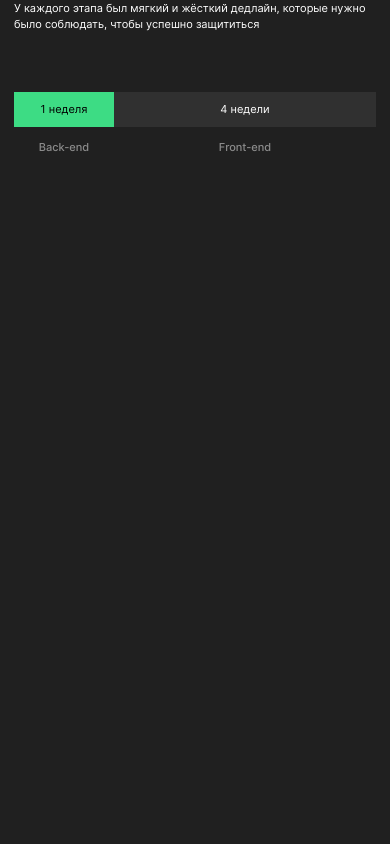
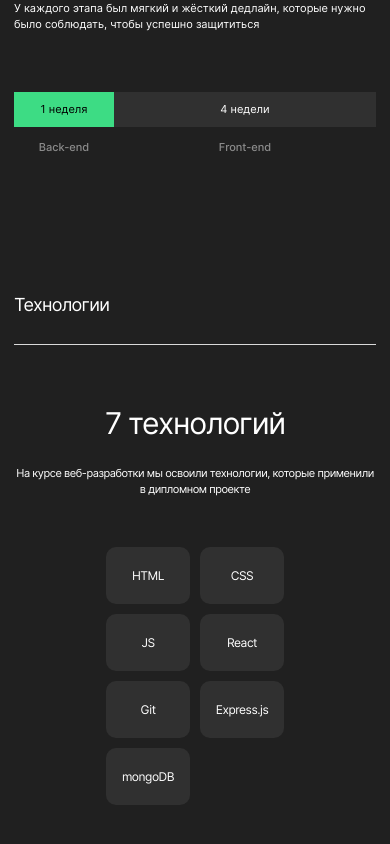
Before and after one commit to sasketeen/movies-explorer-frontend, a React (Create React App) app: page / in a window 390 px wide. Shown: the part 1055-1899 px from the top of the page. Before the commit the page ends 1279 px from the top, so only its background shows below. Built offline with nearby package versions, Linux system fonts and the light colour scheme.

Commit message:
feat: сверстал секцию технологий

```diff
--- a/src/assets/css/colors.css
+++ b/src/assets/css/colors.css
@@ -13,7 +13,7 @@
   --color-addition-lightGray4: #f8f8f8; /*1*/
 
   --color-addition-darkGray1: #2f2f2f;
-  --color-addition-darkGray2: #272727;
+  --color-addition-darkGray2: #272727; /*1*/
   --color-addition-darkGray3: #414141;
   --color-addition-darkGray4: #222222;
   --color-addition-darkGray5: #303030; /*1*/
--- a/src/pages/MainPage/MainPage.jsx
+++ b/src/pages/MainPage/MainPage.jsx
@@ -81,6 +81,23 @@ export default function MainPage () {
           </div>
         </div>
       </section>
+
+      <section className="technologies">
+        <div className="container section-container">
+          <h2 className="section-container__title">Технологии</h2>
+          <h3 className='technologies__subtitle'>7 технологий</h3>
+          <p className='technologies__paragraph'>На курсе веб-разработки мы освоили технологии, которые применили в дипломном проекте</p>
+          <ul className='technologies__list'>
+            <li className='technologies__list-item'>HTML</li>
+            <li className='technologies__list-item'>CSS</li>
+            <li className='technologies__list-item'>JS</li>
+            <li className='technologies__list-item'>React</li>
+            <li className='technologies__list-item'>Git</li>
+            <li className='technologies__list-item'>Express.js</li>
+            <li className='technologies__list-item'>mongoDB</li>
+          </ul>
+        </div>
+      </section>
     </>
   );
 }
--- a/src/pages/MainPage/MainPage.scss
+++ b/src/pages/MainPage/MainPage.scss
@@ -266,3 +266,111 @@
     }
   }
 }
+
+.technologies {
+  background-color: var(--color-addition-darkGray2);
+
+  @media screen and (max-width: 420px) {
+    background-color: unset;
+  }
+
+  &__subtitle {
+    margin: 80px 0 0;
+
+    font-weight: 400;
+    font-size: 50px;
+    line-height: 58px;
+
+    text-align: center;
+    letter-spacing: -0.04em;
+
+
+    @media screen and (max-width: 768px) {
+      font-size: calc(30px + 20 * ((100vw - 420px) / (768 - 420)));
+      line-height: calc(36px + 22 * ((100vw - 420px) / (768 - 420)));
+    }
+
+    @media screen and (max-width: 420px) {
+      margin-top: 60px;
+      font-size: 30px;
+      line-height: 36px;
+    }
+  }
+
+  &__paragraph {
+    margin: 26px auto 0;
+    max-width: 460px;
+
+    font-weight: 400;
+    font-size: 14px;
+    line-height: 20px;
+
+    text-align: center;
+    letter-spacing: -0.04em;
+
+    @media screen and (max-width: 1280px) {
+      font-size: calc(12px + 2 * ((100vw - 768px) / (1280 - 768)));
+      line-height: calc(18px + 2 * ((100vw - 768px) / (1280 - 768)));
+    }
+
+    @media screen and (max-width: 768px) {
+      margin-top: 22px;
+      font-size: calc(11px + 1 * ((100vw - 420px) / (768 - 420)));
+      line-height: calc(16px + 2 * ((100vw - 420px) / (768 - 420)));
+    }
+
+    @media screen and (max-width: 420px) {
+      margin-top: 24px;
+      font-size: 11px;
+      line-height: 16px;
+    }
+  }
+
+  &__list {
+    display: flex;
+    justify-content: center;
+    flex-wrap: wrap;
+    gap: 10px;
+
+    margin: 90px 0 0;
+    padding: 0;
+    list-style: none;
+
+    font-size: 14px;
+    line-height: 17px;
+    text-align: center;
+    letter-spacing: -0.04em;
+
+    @media screen and (max-width: 1280px) {
+      font-size: calc(12px + 2 * ((100vw - 768px) / (1280 - 768)));
+      line-height: calc(15px + 2 * ((100vw - 768px) / (1280 - 768)));
+    }
+
+    @media screen and (max-width: 768px) {
+      margin-top: 83px;
+      font-size: 12px;
+      line-height: 15px;
+    }
+
+    @media screen and (max-width: 420px) {
+      max-width: 178px;
+      justify-content: flex-start;
+      margin: 50px auto 0;
+    }
+  }
+
+  &__list-item {
+    padding: 21px 0;
+    min-width: 90px;
+    border-radius: 10px;
+    background-color: var(--color-addition-darkGray5);
+
+    @media screen and (max-width: 1280px) {
+      min-width: calc(84px + 6 * ((100vw - 768px) / (1280 - 768)));
+    }
+
+    @media screen and (max-width: 768px) {
+      min-width: 84px;
+    }
+  }
+}
```
